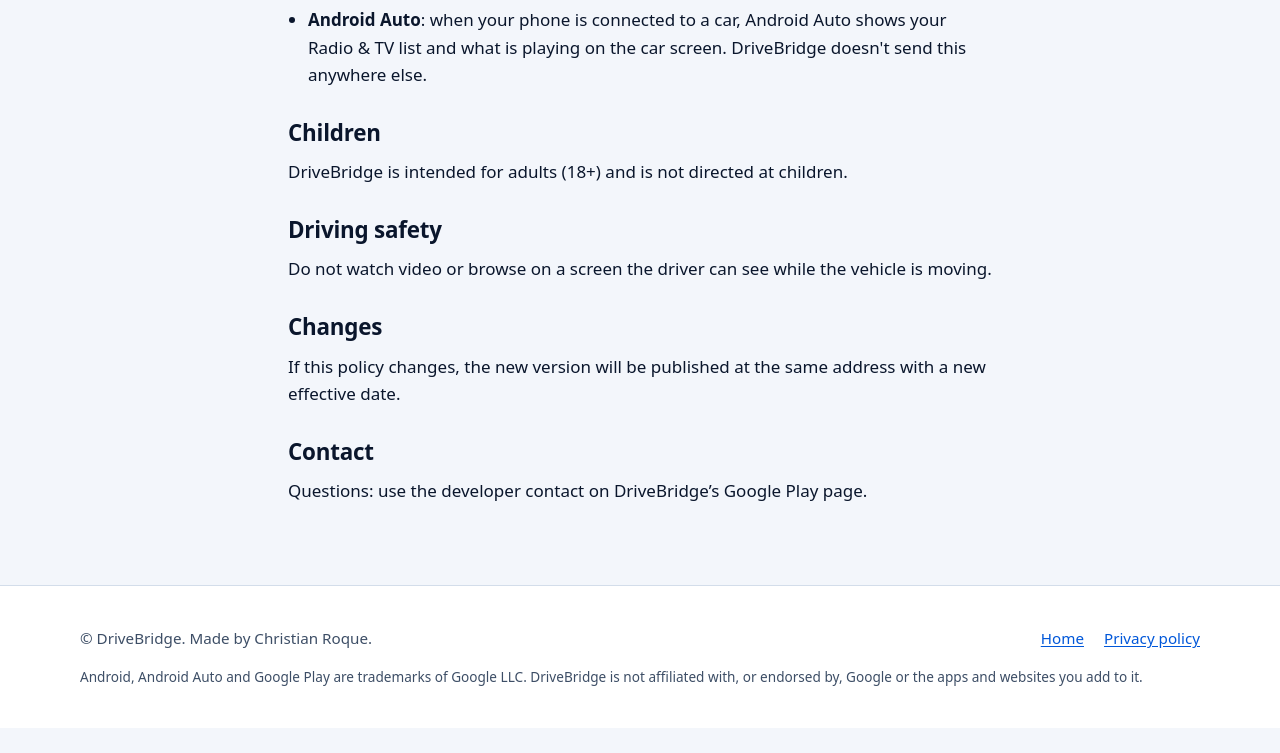
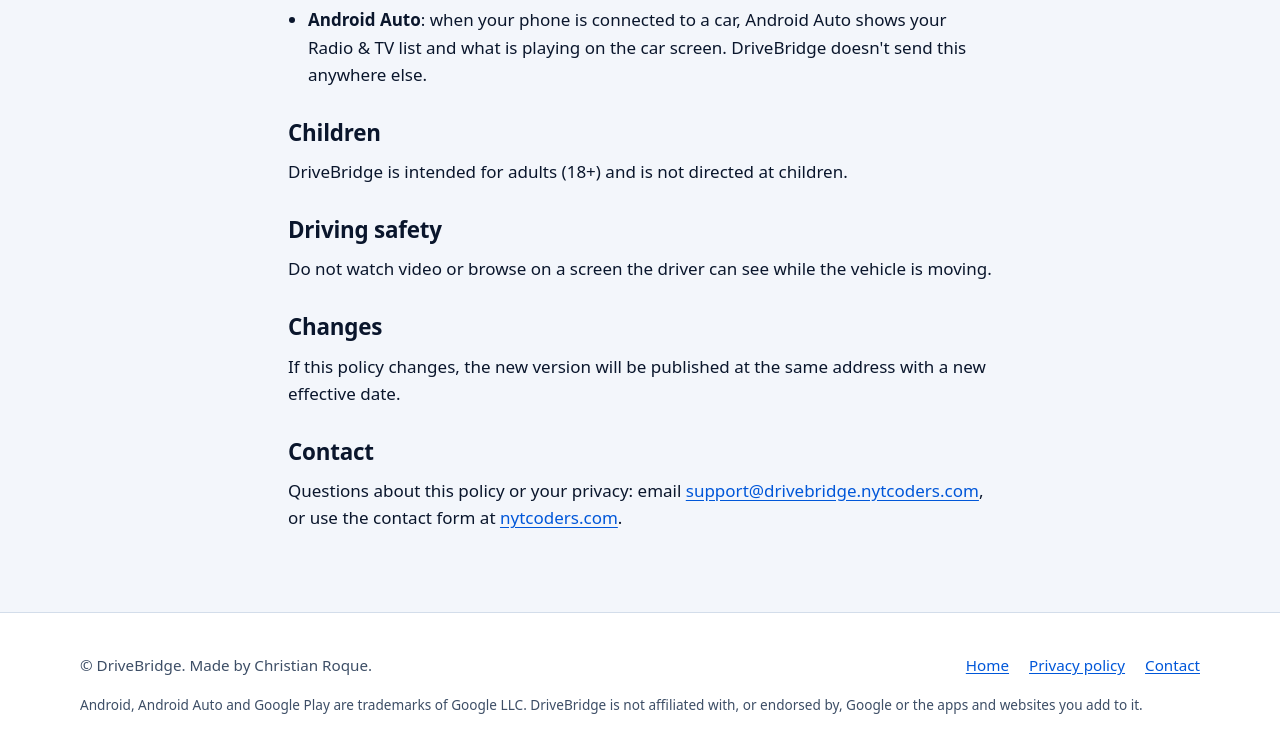
Before and after one commit to ckevinroque/drivebridge-site, a plain HTML site: page privacy.html in a window 1280 px wide. Shown: the part 1353-2106 px from the top of the page. Before the commit the page ends 2081 px from the top, so only its background shows below. Drawn offline with Linux system fonts and the light colour scheme.

Commit message:
Built site from 66ea526

```diff
--- a/privacy.html
+++ b/privacy.html
@@ -51,7 +51,7 @@
         <div class="legal-meta">
           <p>Effective: October 12, 2026</p>
           <p>App: DriveBridge (com.nytcoders.drivebridge)</p>
-          <p>Developer: Christian Roque</p>
+          <p>Developer: Christian Roque — contact: <a href="mailto:support@drivebridge.nytcoders.com">support@drivebridge.nytcoders.com</a></p>
           <p>Published at: <a href="https://drivebridge.nytcoders.com/privacy.html">https://drivebridge.nytcoders.com/privacy.html</a></p>
         </div>
 
@@ -86,7 +86,7 @@
         <p>If this policy changes, the new version will be published at the same address with a new effective date.</p>
 
         <h2>Contact</h2>
-        <p>Questions: use the developer contact on DriveBridge’s Google Play page.</p>
+        <p>Questions about this policy or your privacy: email <a href="mailto:support@drivebridge.nytcoders.com">support@drivebridge.nytcoders.com</a>, or use the contact form at <a href="https://nytcoders.com/#contact">nytcoders.com</a>.</p>
       </article>
     </main>
 
@@ -98,6 +98,7 @@
         <ul class="footer-links">
           <li><a href="/">Home</a></li>
           <li><a href="/privacy.html" aria-current="page">Privacy policy</a></li>
+          <li><a href="mailto:support@drivebridge.nytcoders.com">Contact</a></li>
         </ul>
         <p class="trademark">Android, Android Auto and Google Play are trademarks of Google LLC. DriveBridge is not affiliated with, or endorsed by, Google or the apps and websites you add to it.</p>
       </div>
```
Also changed, not shown: index.html (+1 -0 lines).
